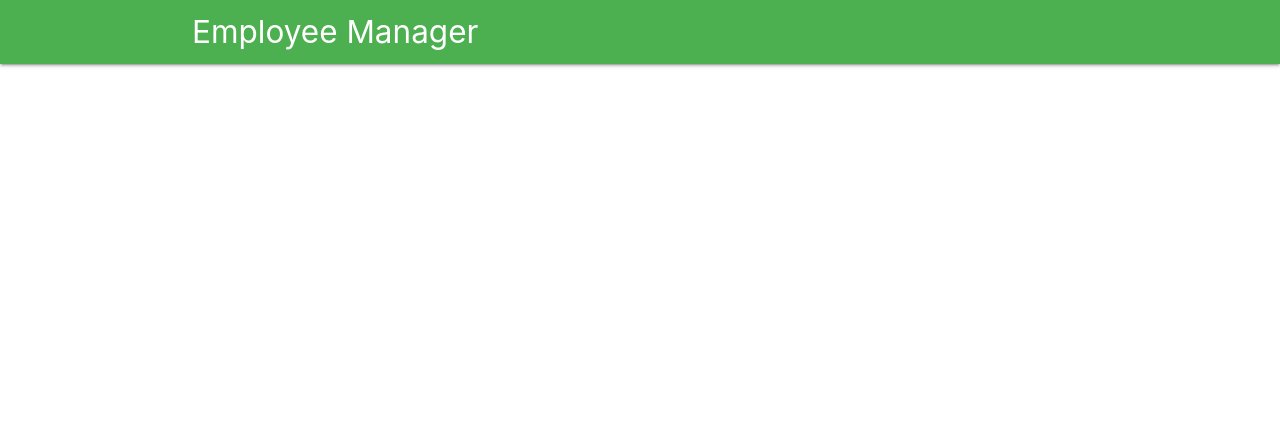
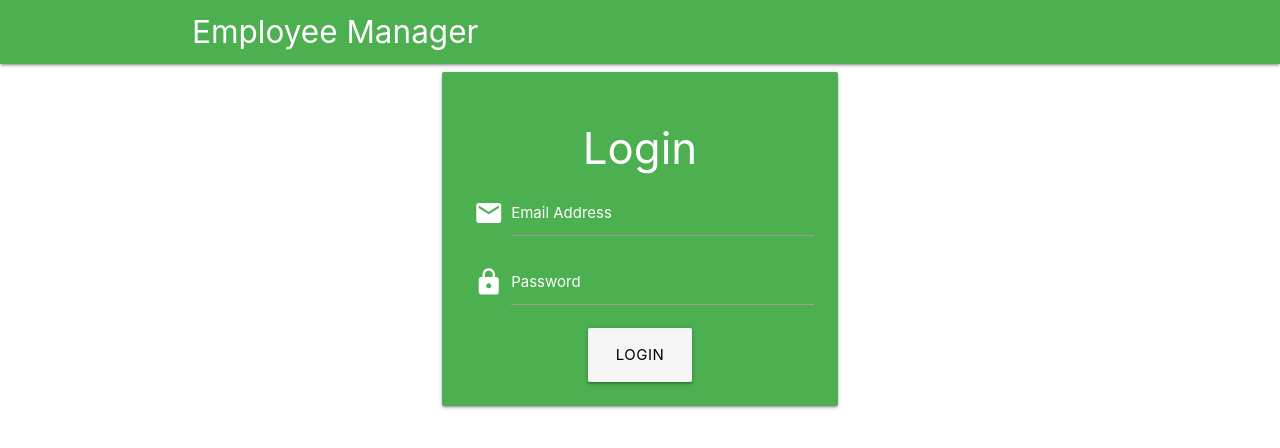
Before and after one commit to juzdepom/vuejs-employee-manager, a Vue app: page /#/login in a window 1280 px wide. Shown: the top 448 px of the page. Built offline with nearby package versions, Linux system fonts and the light colour scheme; no server answers; the database is empty.

Commit message:
added materializeCSS icons

```diff
--- a/index.html
+++ b/index.html
@@ -5,6 +5,8 @@
     <meta name="viewport" content="width=device-width,initial-scale=1.0">
     <!-- Compiled and minified CSS -->
     <link rel="stylesheet" href="https://cdnjs.cloudflare.com/ajax/libs/materialize/1.0.0-rc.2/css/materialize.min.css">
+    <link href="https://fonts.googleapis.com/icon?family=Material+Icons"
+      rel="stylesheet">
     <link href="https://stackpath.bootstrapcdn.com/font-awesome/4.7.0/css/font-awesome.min.css" rel="stylesheet" integrity="sha384-wvfXpqpZZVQGK6TAh5PVlGOfQNHSoD2xbE+QkPxCAFlNEevoEH3Sl0sibVcOQVnN" crossorigin="anonymous">
     <title>Employee Manager</title>
   </head>
--- /dev/null
+++ b/src/components/Login.vue
@@ -0,0 +1,35 @@
+<template>
+    <div>
+        <div class="container">
+            <div class="row">
+            <div class="col s12 m8 offset-m2">
+                <div class="login card-panel green white-text center">
+                <h3>Login</h3>
+                <form action="index.html">
+                    <div class="input-field">
+                    <i class="material-icons prefix">email</i>
+                    <input type="email" id="email" v-model="email">
+                    <label class="white-text" for="email">Email Address</label>
+                    </div>
+                    <div class="input-field">
+                    <i class="material-icons prefix">lock</i>
+                    <input type="password" id="password" v-model="password">
+                    <label class="white-text" for="password">Password</label>
+                    </div>
+                    <button v-on:click="login" class="btn btn-large btn-extended grey lighten-4 black-text">Login</button>
+                </form>
+                </div>
+            </div>
+            </div>
+        </div>
+    </div>
+</template>
+
+<script>
+export default {
+    name: 'login',
+    data: function(){
+        return{};
+    }
+}
+</script>
--- a/src/router/index.js
+++ b/src/router/index.js
@@ -5,6 +5,7 @@ import Dashboard from '@/components/Dashboard'
 import NewEmployee from '@/components/NewEmployee'
 import ViewEmployee from '@/components/ViewEmployee'
 import EditEmployee from '@/components/EditEmployee'
+import Login from '@/components/Login'
 
 Vue.use(Router)
 
@@ -14,6 +15,11 @@ export default new Router({
       path: '/',
       name: 'dashboard',
       component: Dashboard
+    },
+    {
+      path: '/login',
+      name: 'login',
+      component: Login
     },
     {
       path: '/new',
```
